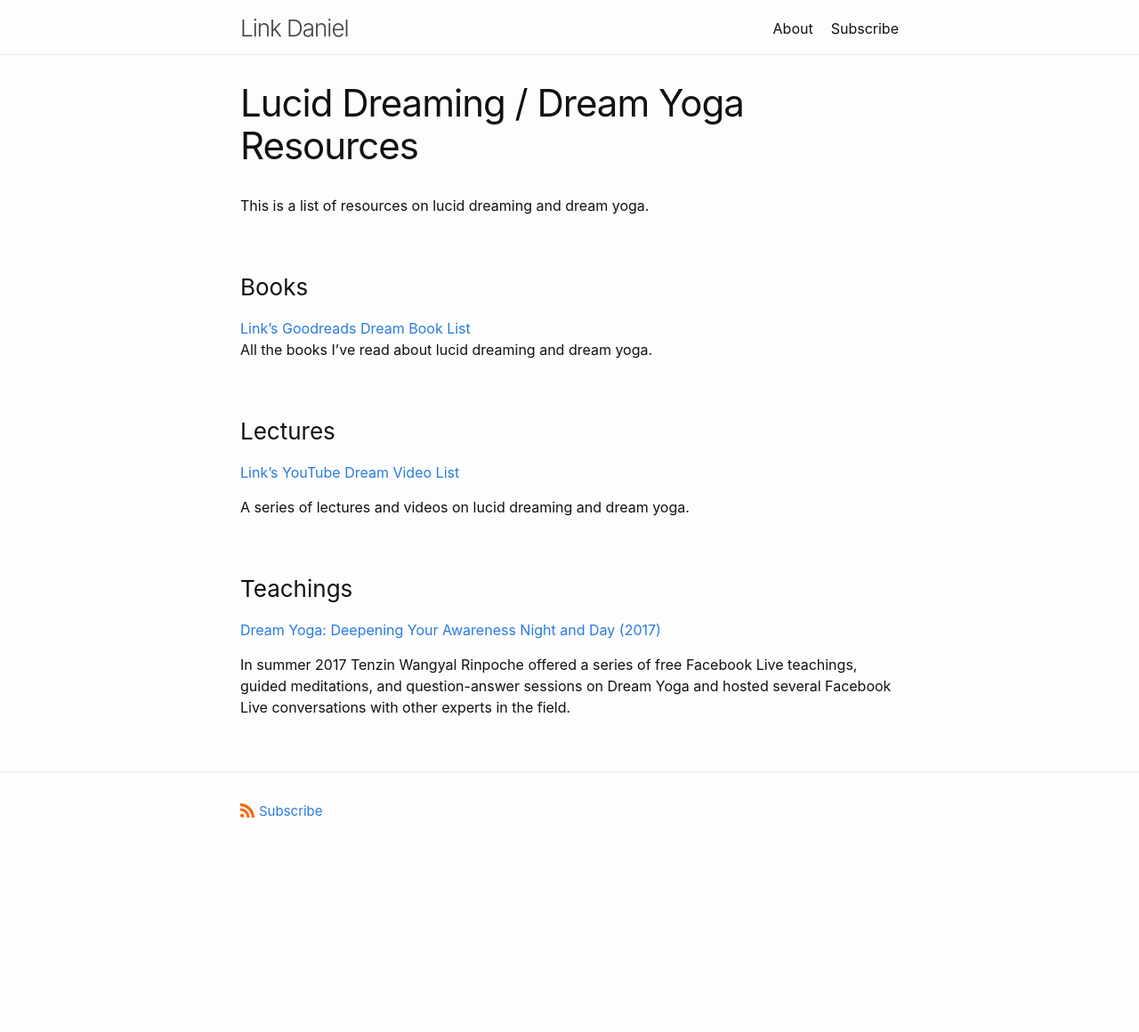
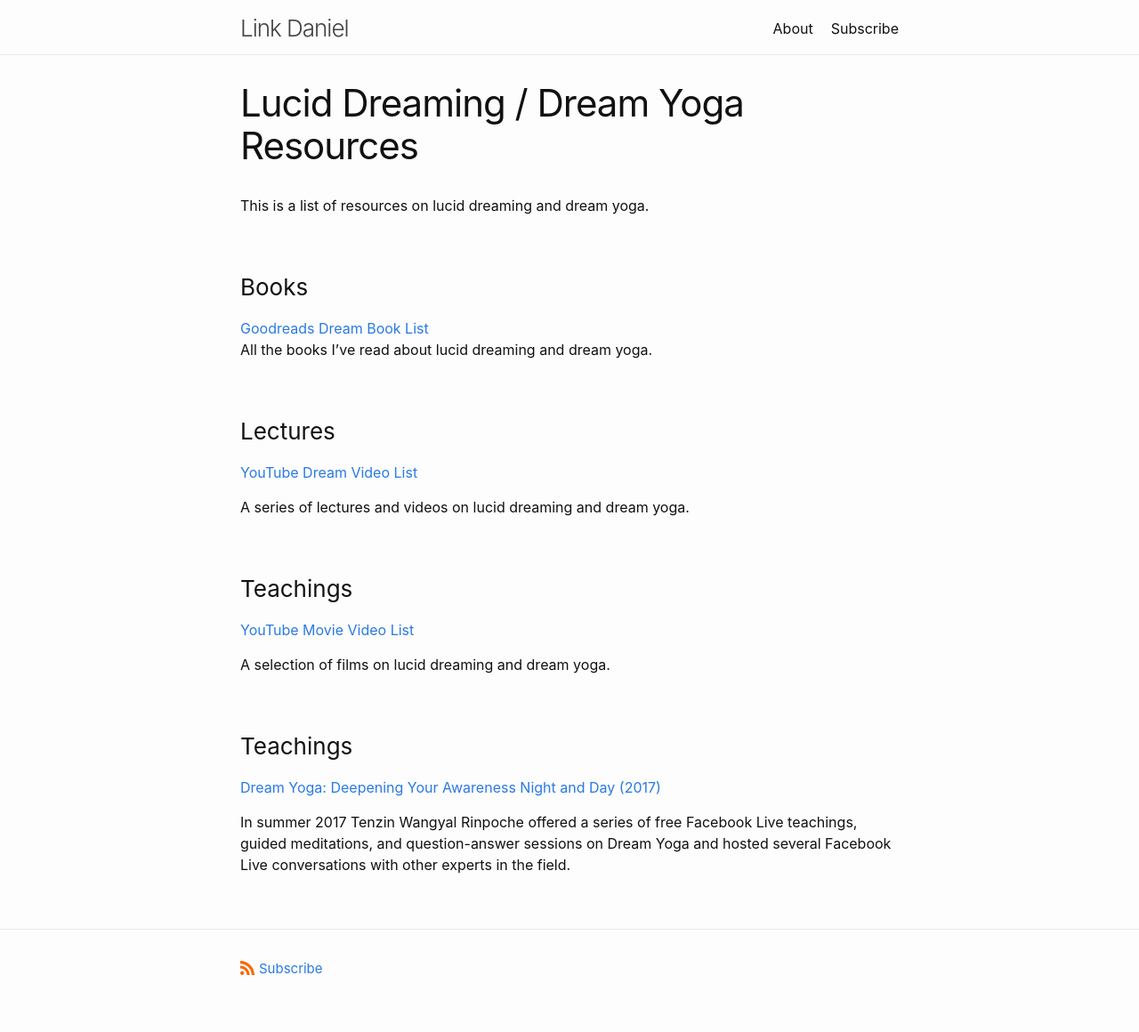
Before and after one commit to link-daniel/link.github.io, a Jekyll site: the page built from dreamresources.md, in a window 1280 px wide. Shown: the whole page at 89% size. Built offline with Jekyll 4.4.1, drawn with Linux system fonts in a browser that asks for light colours; before the commit the page ends 983 px from its top, so only the background shows below that.

Commit message:
Update dreamresources.md

```diff
--- a/dreamresources.md
+++ b/dreamresources.md
@@ -9,15 +9,21 @@ This is a list of resources on lucid dreaming and dream yoga.
 
 <h3>Books</h3>
 
-[Link's Goodreads Dream Book List](https://www.goodreads.com/review/list/95737422-link-daniel?ref=nav_mybooks&shelf=dreams)
+[Goodreads Dream Book List](https://www.goodreads.com/review/list/95737422-link-daniel?ref=nav_mybooks&shelf=dreams)
 <br>
 All the books I've read about lucid dreaming and dream yoga.
 
 <h3>Lectures</h3>
 
-[Link's YouTube Dream Video List](https://www.youtube.com/playlist?list=PL3IOQtA2di8PQNdPo2_FVaBlhVkb5PUXM)
+[YouTube Dream Video List](https://www.youtube.com/playlist?list=PL3IOQtA2di8PQNdPo2_FVaBlhVkb5PUXM)
 
 A series of lectures and videos on lucid dreaming and dream yoga.
+
+<h3>Teachings</h3>
+
+[YouTube Movie Video List](https://www.imdb.com/list/ls083385013/)
+
+A selection of films on lucid dreaming and dream yoga.
 
 <h3>Teachings</h3>
 
```
